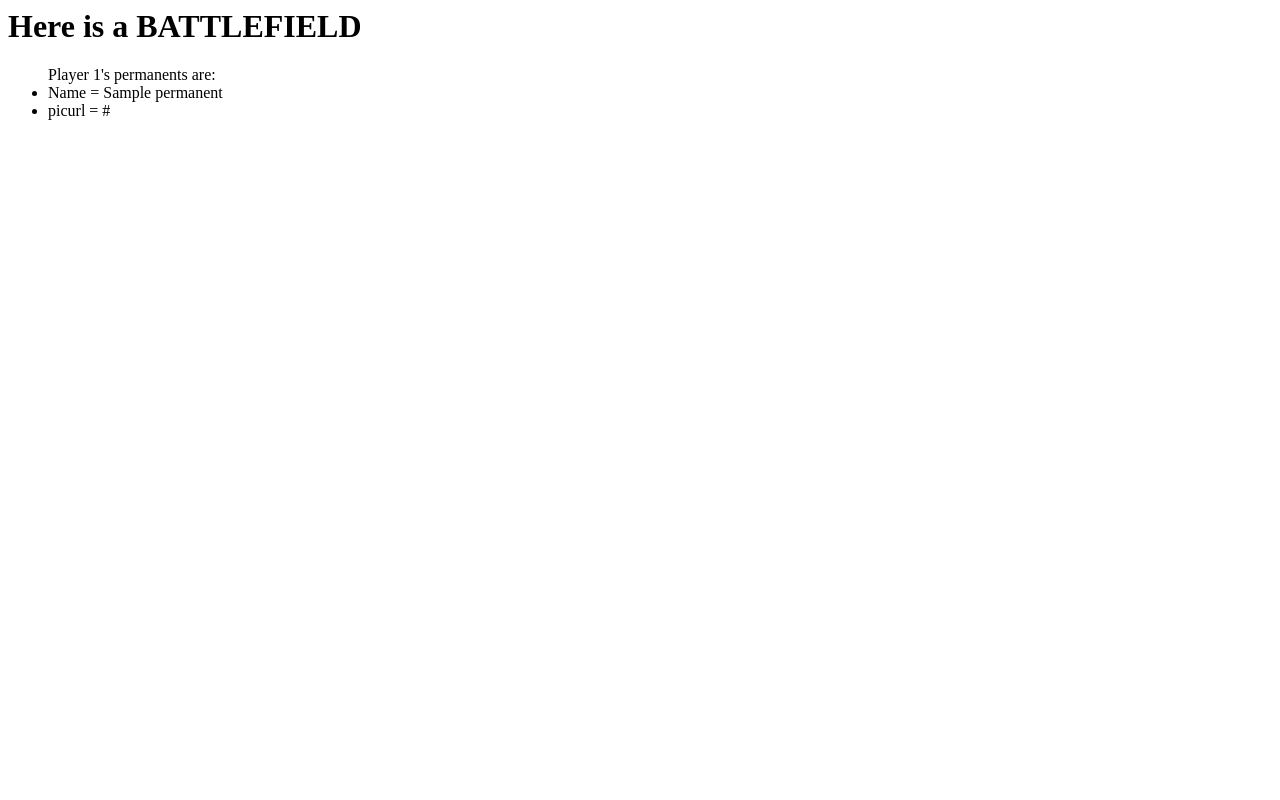
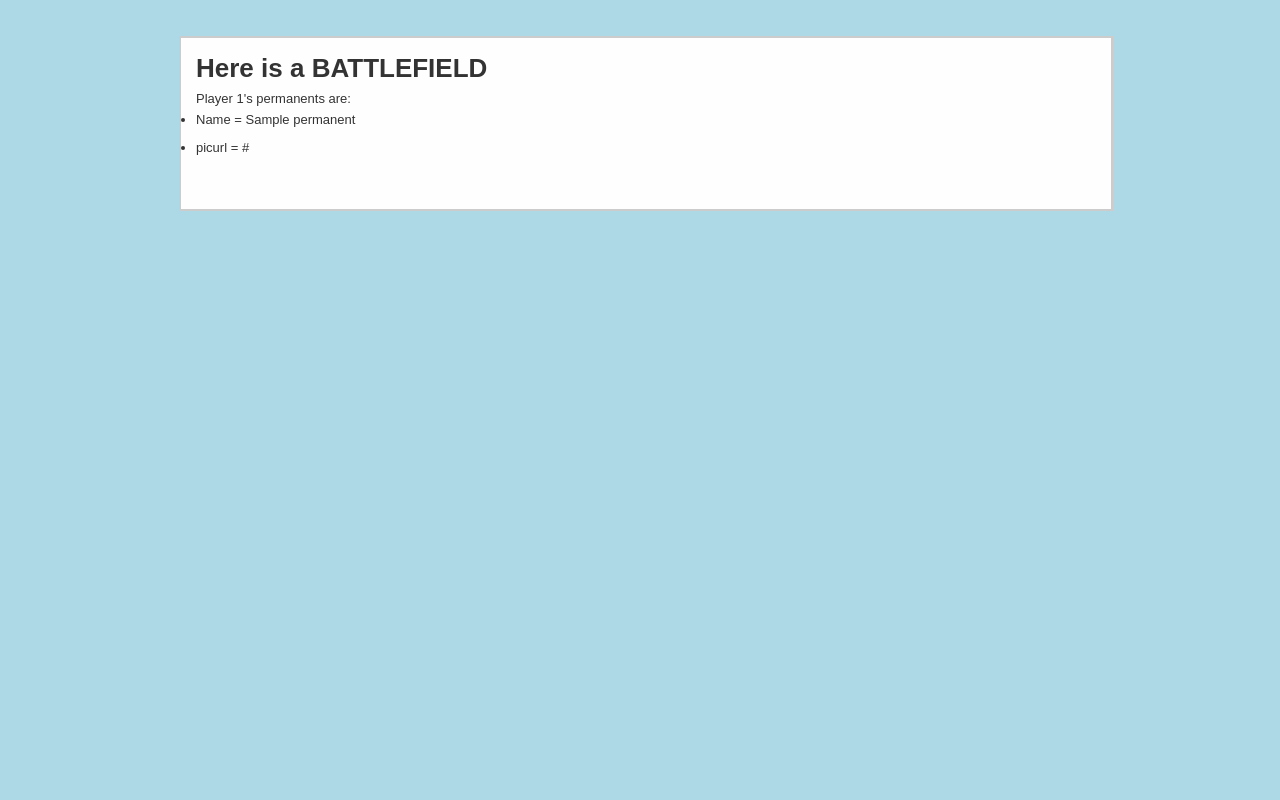
Before and after one commit to gpallis/mtgpuzzlerR, a Python web app: template templates/displayBattlefield.html in a window 1280 px wide. Run offline with Jinja, Linux system fonts and the light colour scheme; the template is opened without the code that fills it: most values are stand-ins (such as "Sample title", 1, 10 or a date in 2020).

Commit message:
implemented css on the main battlefield view page

```diff
--- a/mtgpuzzlerP/settingsLocal.py
+++ b/mtgpuzzlerP/settingsLocal.py
@@ -70,7 +70,7 @@ STATICFILES_DIRS = (
     # Put strings here, like "/home/html/static" or "C:/www/django/static".
     # Always use forward slashes, even on Windows.
     # Don't forget to use absolute paths, not relative paths.
-
+    '/myRootFiles/mtgPuzzlerStatic/',
 )
 
 # List of finder classes that know how to find static files in
--- /dev/null
+++ b/static/css/main.css
@@ -0,0 +1,51 @@
+/*
+      Created by Keith Donegan of Code-Sucks.com
+
+	  E-Mail: Keithdonegan@gmail.com
+
+	  You can do whatever you want with these layouts,
+	  but it would be greatly appreciated if you gave a link
+	  back to http://www.code-sucks.com
+
+*/
+
+p{color:red}
+
+* { padding: 0.5em 0; margin: 0px; }
+
+body {
+ font-family: Arial, Helvetica, sans-serif;
+ font-size: 13px;
+ background: lightblue;
+}
+#wrapper {
+ margin: 5px auto;
+ width: 922px;
+}
+#content {
+ width: 900px;
+ color: #333;
+ border: 2px solid #ccc;
+ margin: 10px 0px 10px 0px;
+ padding: 15px;
+ //height: 100px;
+ background: #FEFEFE;
+}
+img {
+  margin: 20px
+}
+//a {text-decoration: none}
+
+//a {
+//  text-decoration: none;
+//  visited{color: blue}
+//}
+
+a {
+  text-decoration:  none;
+  color:  blue;
+}
+
+h1 {
+ padding: 0px;
+}
--- a/templates/displayBattlefield.html
+++ b/templates/displayBattlefield.html
@@ -1,6 +1,13 @@
 <html>
 
-<h1> Here is a BATTLEFIELD </h1>
+ <!-- Begin Wrapper -->
+ <div id="wrapper">
+  <!-- Begin Content -->
+  <div id="content">
+
+  <link rel="stylesheet" type="text/css" href="{{STATIC_URL}}css/main.css" />
+
+  <h1> Here is a BATTLEFIELD </h1>
 <ul>
 {% for player in players.all %}
 Player 1's permanents are:
@@ -12,4 +19,9 @@ Player 1's permanents are:
 {% endfor %}
 </ul>
 
+  </div>
+  <!-- End Content -->
+ </div>
+ <!-- End Wrapper -->
+
 </html>
```
